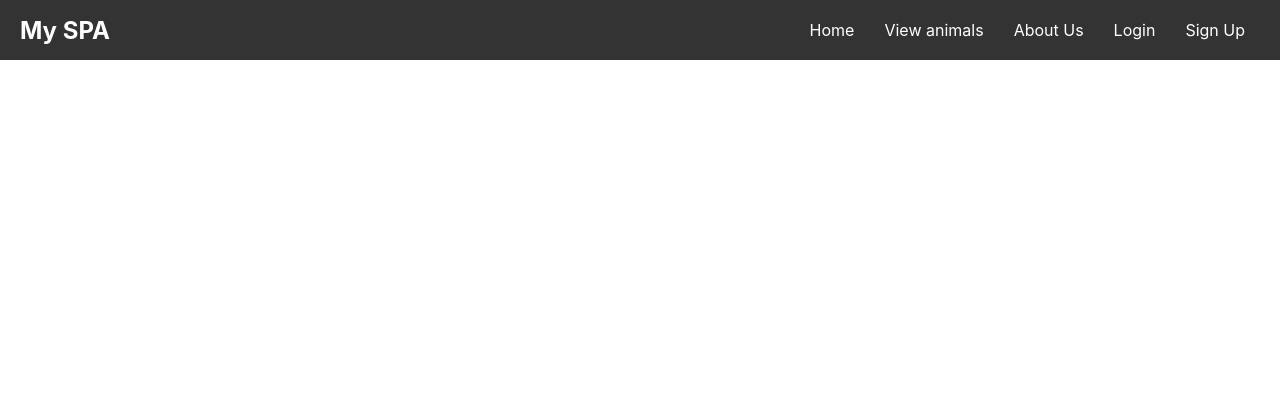
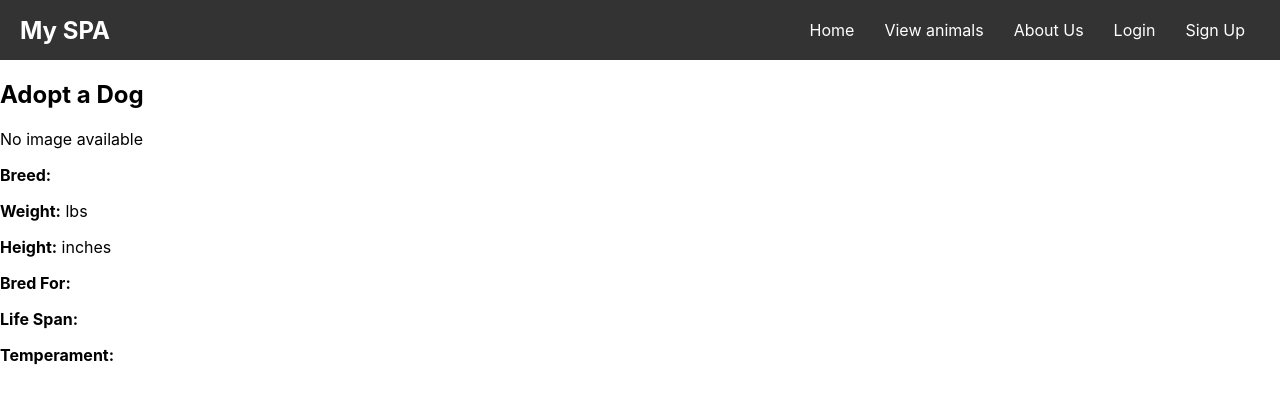
Before and after one commit to aloylee2/assignment3, a React (Create React App) app: page /adopt-animal in a window 1280 px wide. Shown: the top 404 px of the page. Built offline with nearby package versions, Linux system fonts and the light colour scheme.

Commit message:
done the dog

```diff
--- a/src/App.js
+++ b/src/App.js
@@ -6,8 +6,8 @@ import Home from './pages/Home';
 import Navbar from './components/Navbar';
 import ShowCat from './pages/ResourceCat';
 import ShowDog from './pages/ResourceDog';
-import Dogform from './pages/AdoptDog';
 import Catform from './pages/AdoptCat';
+import AdoptAnimalForm from './pages/AdoptAnimalForm';
 
 const App = () => {
   const [loggedIn, setLoggedIn] = useState(false);
@@ -33,7 +33,7 @@ const App = () => {
         <Route path="/cat" element={<ShowCat/>} />
         <Route path="/dog" element={<ShowDog/>} />
         <Route path="/register" element={<Register />} />
-        <Route path="/adoptdog" element={<Dogform />} />
+        <Route path="/adopt-animal" element={<AdoptAnimalForm />} />
         <Route path="/adoptcat" element={<Catform />} />
         <Route path="/login" element={<Login onLogin={handleLogin} />} />
         <Route path="/home"  element={<Home username={username} />} />  {/* Pass username to Home */}
--- /dev/null
+++ b/src/pages/AdoptAnimalForm.js
@@ -0,0 +1,37 @@
+import React from 'react';
+import { useLocation } from 'react-router-dom';
+
+const AdoptAnimalForm = () => {
+    const query = new URLSearchParams(useLocation().search);
+    const animalType = query.get('type') || 'dog';
+    const animalImage = query.get('image');
+    const breedName = query.get('breed');
+    const weight = query.get('weight');
+    const height = query.get('height');
+    const bredFor = query.get('bredFor');
+    const lifeSpan = query.get('lifeSpan');
+    const temperament = query.get('temperament');
+
+    return (
+        <div>
+            <h2>Adopt a {animalType.charAt(0).toUpperCase() + animalType.slice(1)}</h2>
+            <div>
+                {animalImage ? (
+                    <img src={animalImage} alt={breedName} style={{ width: '200px', height: 'auto' }} />
+                ) : (
+                    <p>No image available</p>
+                )}
+            </div>
+            <div>
+                <p><strong>Breed:</strong> {breedName}</p>
+                <p><strong>Weight:</strong> {weight} lbs</p>
+                <p><strong>Height:</strong> {height} inches</p>
+                <p><strong>Bred For:</strong> {bredFor}</p>
+                <p><strong>Life Span:</strong> {lifeSpan}</p>
+                <p><strong>Temperament:</strong> {temperament}</p>
+            </div>
+        </div>
+    );
+};
+
+export default AdoptAnimalForm;
--- a/src/pages/Resource.css
+++ b/src/pages/Resource.css
@@ -20,7 +20,6 @@
     justify-content: center;
     align-items: center;
     text-align: center;
-
   }
 
   .image {
--- a/src/pages/Resource.js
+++ b/src/pages/Resource.js
@@ -57,6 +57,7 @@ const Resource = ({ path, render }) => {
         <div className='showlist'>
 
         {render({ trans: filteredData, loading: state.loading })}
+
         </div>
         </div>
     );
--- a/src/pages/ResourceDog.js
+++ b/src/pages/ResourceDog.js
@@ -1,29 +1,47 @@
+import React from 'react';
+import { useNavigate } from 'react-router-dom';
 import Resource from './Resource';
 
+const ShowDog = () => {
+    const API_KEY = 'live_XHTGZfx3FBiaEZ89gg6BxbZEiVho8EKg1Wsk9I9TMy3Y3Q1FZ1PJw0T8O0GN8MBE'; // Dog API key
+    const webURL = `https://api.thedogapi.com/v1/images/search?limit=20&api_key=${API_KEY}`;
+    const navigate = useNavigate();
 
-const ShowDog = () => {
-    const API_KEY = 'live_XHTGZfx3FBiaEZ89gg6BxbZEiVho8EKg1Wsk9I9TMy3Y3Q1FZ1PJw0T8O0GN8MBE'; // Your Dog API key
-    const webURL = `https://api.thedogapi.com/v1/images/search?limit=30&api_key=${API_KEY}`;
+    const render = (data) => {
+        if (data.loading) return <p>Loading...</p>;
+        if (data.error) return <p>Error loading data</p>;
 
-    const render =(data)=>{
-        if ( data.loading === true ) return <p>loading ...</p>
-        console.log('Got the data', data );
         return data.trans
-        .filter(dog => dog.breeds && dog.breeds.length > 0 && dog.url)
-        .slice(0,15)
-        .map(dog => (
-            <div key={dog.id}>
-                <img className='image' src={dog.url} alt={dog.breeds[0]?.name || 'Dog Image'} />
-                <h2 className='breed-name'>Breed Type: {dog.breeds[0]?.name || 'Unknown Breed'}</h2>
-            </div>
-        ));
-};
+            .filter(dog => dog.breeds && dog.breeds.length > 0 && dog.url)
+            .slice(0, 15)
+            .map(dog => {
+                const breed = dog.breeds[0];
+                const weight = breed.weight.imperial;
+                const height = breed.height.imperial;
+                const bredFor = breed.bred_for;
+                const lifeSpan = breed.life_span;
+                const temperament = breed.temperament;
+
+                const handleImageClick = () => {
+                    const url = `/adopt-animal?type=dog&image=${encodeURIComponent(dog.url)}&breed=${encodeURIComponent(breed.name)}&weight=${encodeURIComponent(weight)}&height=${encodeURIComponent(height)}&bredFor=${encodeURIComponent(bredFor)}&lifeSpan=${encodeURIComponent(lifeSpan)}&temperament=${encodeURIComponent(temperament)}`;
+                    navigate(url);
+                };
+
+
+                return (
+                    <div key={dog.id} onClick={handleImageClick} style={{ cursor: 'pointer' }}>
+                        <img className="image" src={dog.url} alt={breed.name || 'Dog Image'} style={{ width: '200px', height: 'auto', margin: '10px' }} />
+                        <h2 className="breed-name">Breed Type: {breed.name || 'Unknown Breed'}</h2>
+                    </div>
+                );
+            });
+    };
+
     return (
         <div>
-            <Resource path={ webURL  } render={ render } />
+            <Resource path={webURL} render={render} />
         </div>
-    )
-  }
-
+    );
+};
 
 export default ShowDog;
```
